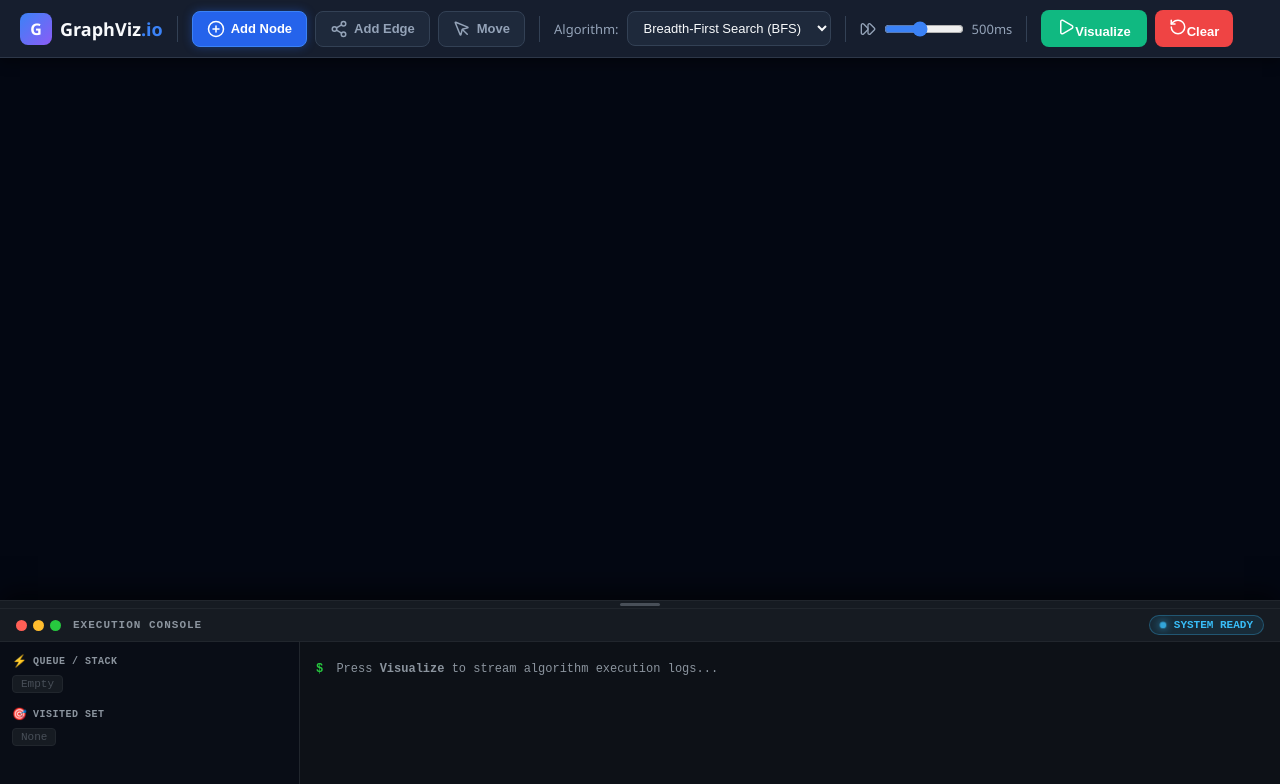
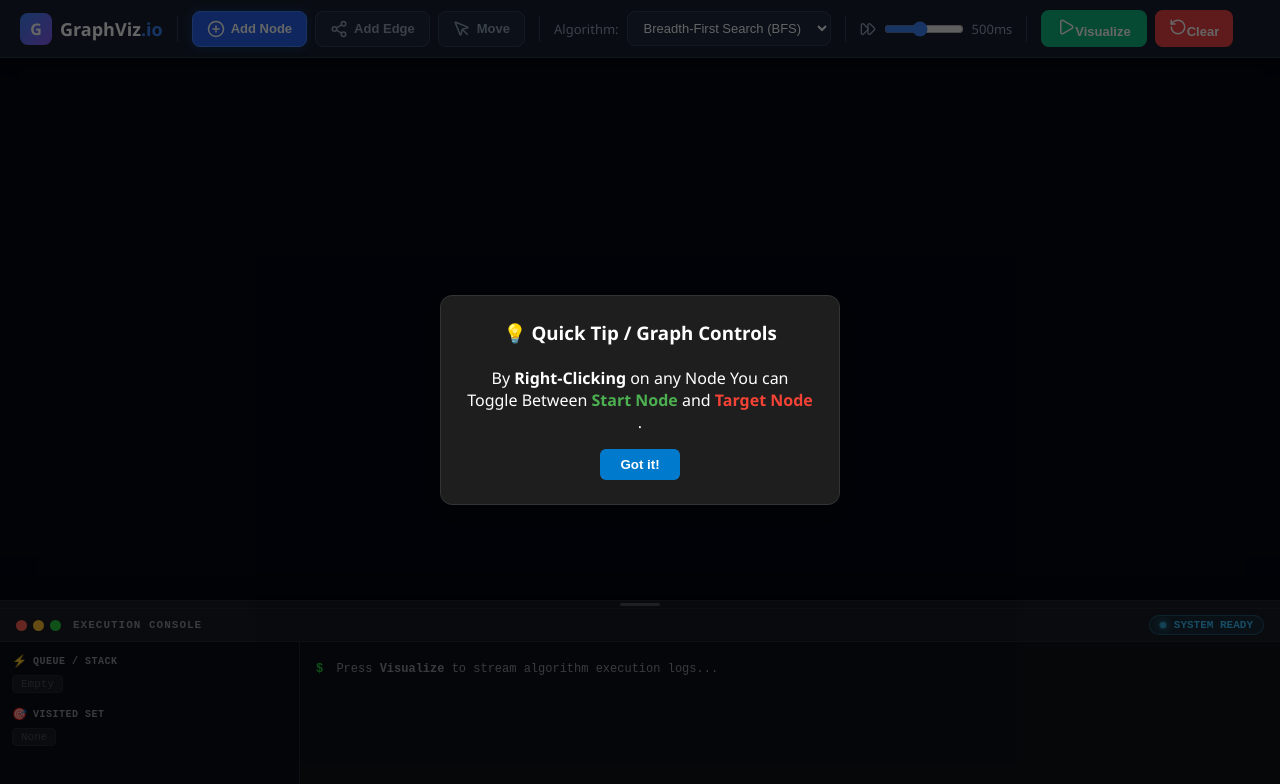
Before and after one commit to ShivamIITDhCSE2029/Graph-Algo-Visualizer, a React (Vite) app: page / in a window 1280 px wide. Shown: the top 784 px of the page. Built offline with nearby package versions, Linux system fonts and the light colour scheme.

Commit message:
Added Disclaimer Pop Up

```diff
--- a/src/App.jsx
+++ b/src/App.jsx
@@ -4,6 +4,7 @@ import GraphCanvas from './Components/GraphCanvas.jsx';
 import ConsolePanel from './Components/ConsolePanel.jsx';
 import { runBFS,runDFS, runDijkstra, clear_graph_data } from './utils/AlgoEngine.js';
 import './App.css';
+import DisclaimerModal from './Components/DisclaimerModal.jsx';
 
 export default function App() {
   const [nodes, setNodes] = useState([]);
@@ -99,6 +100,8 @@ let index = 0;
 
   return (
     <div className="app-container">
+    <DisclaimerModal />
+
       <Controls
         mode={mode}
         setMode={setMode}
--- /dev/null
+++ b/src/Components/DisclaimerModal.jsx
@@ -0,0 +1,66 @@
+import React, { useState, useEffect } from 'react';
+
+const DisclaimerModal = () => {
+  const [isOpen, setIsOpen] = useState(false);
+
+  useEffect(() => {
+    // Show popup when the page loads
+    setIsOpen(true);
+  }, []);
+
+  if (!isOpen) return null;
+
+  return (
+    <div style={overlayStyle}>
+      <div style={modalStyle}>
+        <h3>💡 Quick Tip / Graph Controls</h3> <br />
+        <p>
+          By <strong>Right-Clicking</strong> on  any Node You can Toggle Between
+          <span style={{ color: '#4CAF50', fontWeight: 'bold' }}> Start Node</span> and
+          <span style={{ color: '#F44336', fontWeight: 'bold' }}> Target Node</span> .
+        </p>
+        <button onClick={() => setIsOpen(false)} style={buttonStyle}>
+          Got it!
+        </button>
+      </div>
+    </div>
+  );
+};
+
+// Inline Styles
+const overlayStyle = {
+  position: 'fixed',
+  top: 0,
+  left: 0,
+  right: 0,
+  bottom: 0,
+  backgroundColor: 'rgba(0, 0, 0, 0.6)',
+  display: 'flex',
+  alignItems: 'center',
+  justifyContent: 'center',
+  zIndex: 1000,
+};
+
+const modalStyle = {
+  backgroundColor: '#1e1e1e',
+  color: '#ffffff',
+  padding: '24px',
+  borderRadius: '12px',
+  maxWidth: '400px',
+  textAlign: 'center',
+  boxShadow: '0 8px 24px rgba(0,0,0,0.3)',
+  border: '1px solid #333',
+};
+
+const buttonStyle = {
+  marginTop: '16px',
+  padding: '8px 20px',
+  backgroundColor: '#007acc',
+  color: '#fff',
+  border: 'none',
+  borderRadius: '6px',
+  cursor: 'pointer',
+  fontWeight: 'bold',
+};
+
+export default DisclaimerModal;
```
